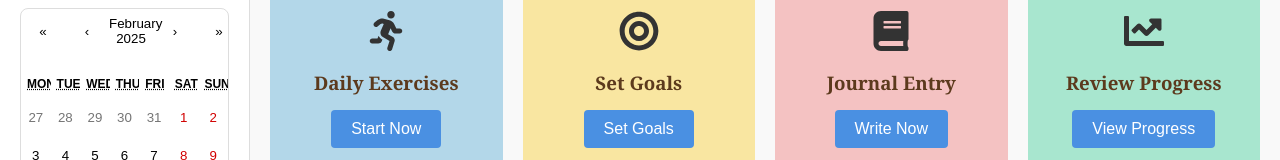
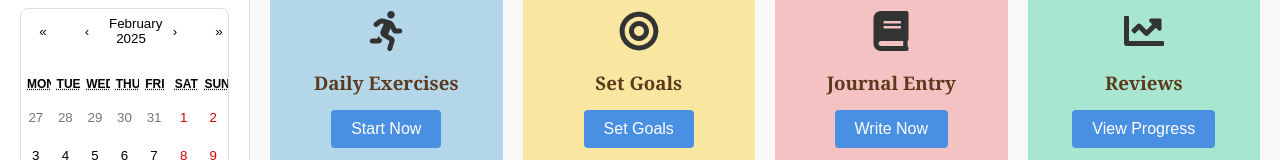
Before and after one commit to novacanefrank/mental_health_frontend, a React (Vite) app: page /dashboard in a window 1280 px wide. Shown: the part 472-632 px from the top of the page. Built offline with nearby package versions, Linux system fonts and the light colour scheme.

Commit message:
dashboard

```diff
--- a/src/components/Dashboard.jsx
+++ b/src/components/Dashboard.jsx
@@ -70,7 +70,7 @@ const Dashboard = () => {
                         </div>
                         <div className="option-card reviews pastel-green">
                             <FaChartLine className="option-icon" />
-                            <h3>Review Progress</h3>
+                            <h3>Reviews</h3>
                             <a href="ReviewProgress" className="button">View Progress</a>
                         </div>
                         <div className="option-card mood pastel-lavender">
```
